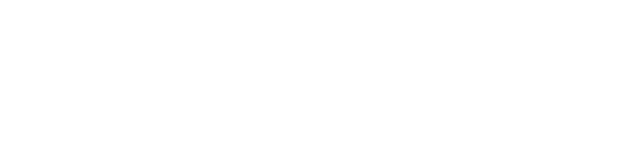
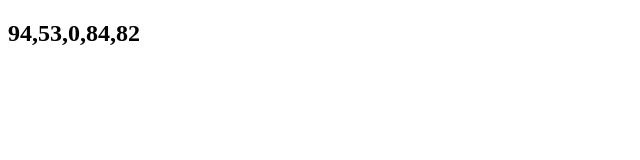
Before and after one commit to Omar-Codess/js-simon, a plain HTML site: page index.html in a window 1280 px wide. Shown: the whole page, without its empty margins (0-640 px from the left). Drawn offline with Linux system fonts and the light colour scheme.

Commit message:
stampati i numeri casuali in pagina

```diff
--- a/index.html
+++ b/index.html
@@ -7,7 +7,7 @@
     <title>Document</title>
 </head>
 <body>
-
+    <h2 id="cpu-numbers"></h2>
 
     <script src="js/script.js"></script>
 </body>
--- a/js/script.js
+++ b/js/script.js
@@ -24,11 +24,14 @@
 
 
 
-// const cpuNumber = Math.floor(Math.random() * 101);
-// console.log(cpuNumber);
+const rdnNums = document.getElementById("cpu-numbers");
+console.log(rdnNums);
+
+
 let cpuArray = [];
 while (cpuArray.length < 5) {
     cpuArray.push(Math.floor(Math.random() * 101));
+    rdnNums.innerHTML = cpuArray
 }
 
 console.log(cpuArray);
```
